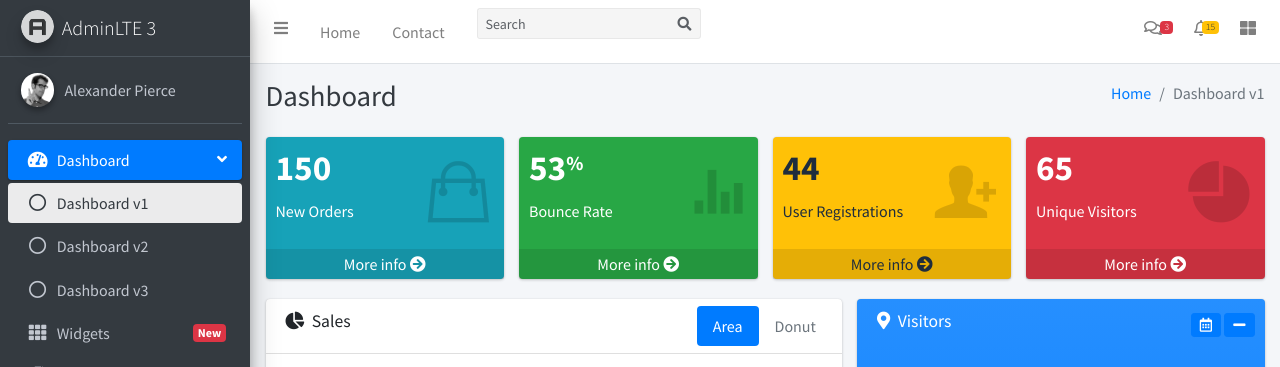
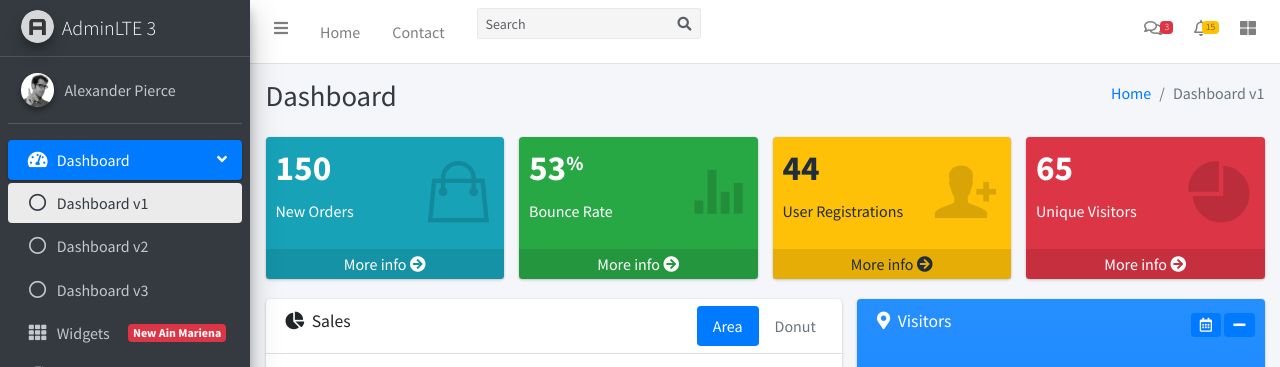
Before and after one commit to izzrodzian/5SAudit, a PHP site: page / in a window 1280 px wide. Shown: the top 367 px of the page. Run offline with PHP 8.4, Linux system fonts and the light colour scheme; some libraries are stand-ins or nearby versions.

Commit message:
Update index

```diff
--- a/index.php
+++ b/index.php
@@ -216,7 +216,7 @@
               <i class="nav-icon fas fa-th"></i>
               <p>
                 Widgets
-                <span class="right badge badge-danger">New</span>
+                <span class="right badge badge-danger">New Ain Mariena</span>
               </p>
             </a>
           </li>
```
